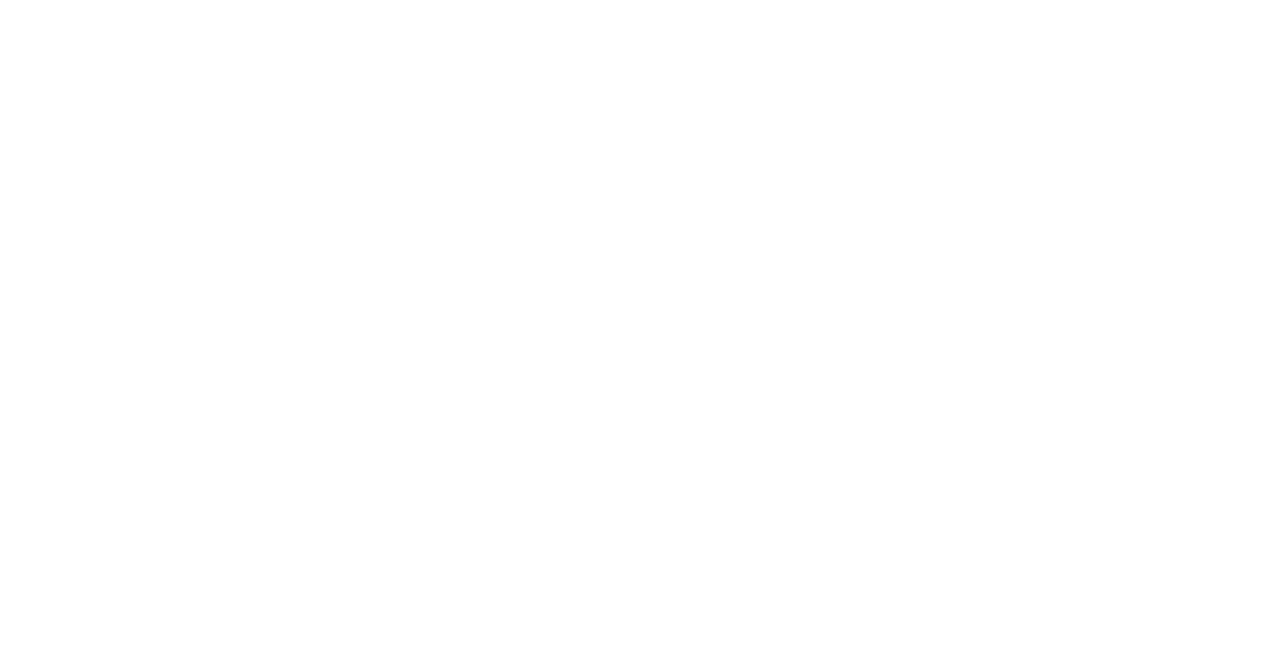
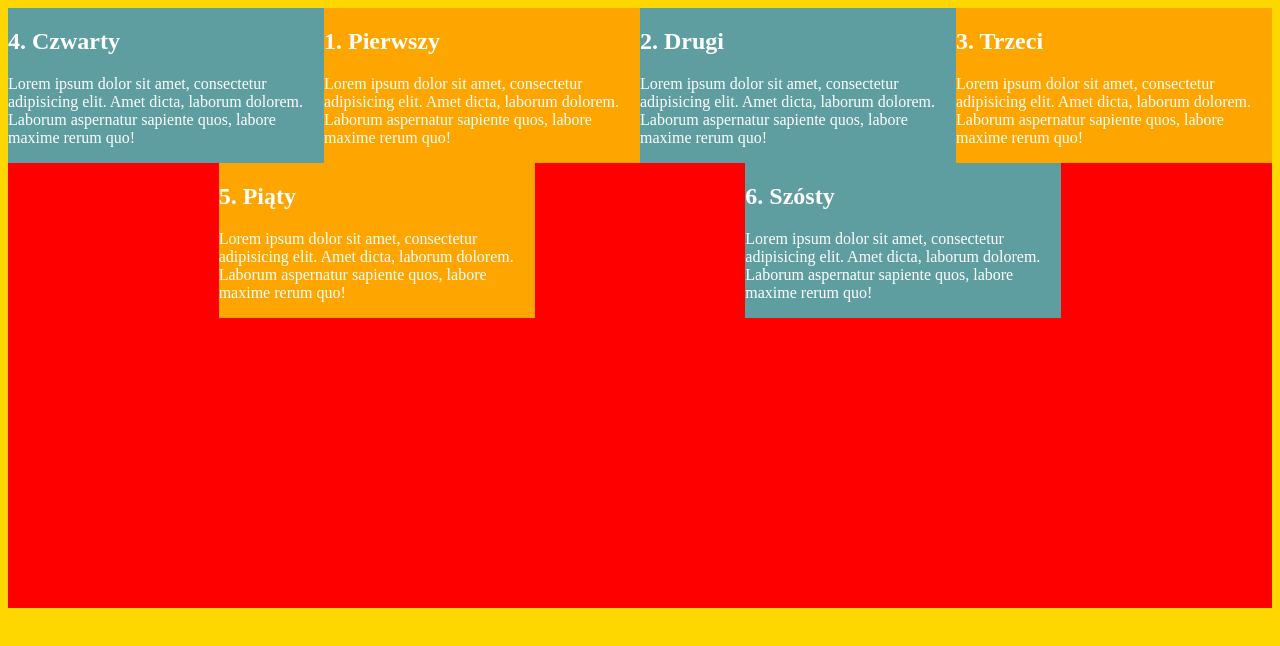
Before and after one commit to anna-the-bassoonist/css-przyklady, a plain HTML site: page 6-flexbox/index.html in a window 1280 px wide. Drawn offline with Linux system fonts and the light colour scheme.

Commit message:
flex-grow

```diff
--- a/6-flexbox/index.html
+++ b/6-flexbox/index.html
@@ -1,11 +1,39 @@
 <!DOCTYPE html>
 <html lang="en">
+
 <head>
     <meta charset="UTF-8">
     <title>Document</title>
     <link rel="stylesheet" href="style.css">
 </head>
+
 <body>
+    <section id="container">
+        <article class="flex-item">
+            <h2>1. Pierwszy</h2>
+            <p>Lorem ipsum dolor sit amet, consectetur adipisicing elit. Amet dicta, laborum dolorem. Laborum aspernatur sapiente quos, labore maxime rerum quo!</p>
+        </article>
+        <article class="flex-item">
+            <h2>2. Drugi</h2>
+            <p>Lorem ipsum dolor sit amet, consectetur adipisicing elit. Amet dicta, laborum dolorem. Laborum aspernatur sapiente quos, labore maxime rerum quo!</p>
+        </article>
+        <article class="flex-item">
+            <h2>3. Trzeci</h2>
+            <p>Lorem ipsum dolor sit amet, consectetur adipisicing elit. Amet dicta, laborum dolorem. Laborum aspernatur sapiente quos, labore maxime rerum quo!</p>
+        </article>
+        <article id="ordered-item" class="flex-item">
+            <h2>4. Czwarty</h2>
+            <p>Lorem ipsum dolor sit amet, consectetur adipisicing elit. Amet dicta, laborum dolorem. Laborum aspernatur sapiente quos, labore maxime rerum quo!</p>
+        </article>
+        <article class="flex-item">
+            <h2>5. Piąty</h2>
+            <p>Lorem ipsum dolor sit amet, consectetur adipisicing elit. Amet dicta, laborum dolorem. Laborum aspernatur sapiente quos, labore maxime rerum quo!</p>
+        </article>
+        <article class="flex-item">
+            <h2>6. Szósty</h2>
+            <p>Lorem ipsum dolor sit amet, consectetur adipisicing elit. Amet dicta, laborum dolorem. Laborum aspernatur sapiente quos, labore maxime rerum quo!</p>
+        </article>
+    </section>
+</body>
 
-</body>
 </html>
--- a/6-flexbox/style.css
+++ b/6-flexbox/style.css
@@ -0,0 +1,35 @@
+body {
+    background-color: gold;
+}
+
+.flex-item {
+    color: #fff;
+    background-color: orange;
+    flex-basis: 25%;
+    /*    flex-basis ustawiamy kiedy ustawiamy flex-wrap*/
+}
+
+.flex-item:nth-last-of-type(odd) {
+    background-color: cadetblue;
+}
+
+/*zeby nam flex dzialal ustawiamy:display:flex;*/
+
+#container {
+    display: flex;
+    background-color: red;
+    flex-direction: row;
+    /*  flex-wrap ma sens kiedy ustawiamy flex-basis, zawijamy rzeczy.
+    flex-wrap: wrap-reverse: zawija text w odwrotną stronę*/
+    flex-wrap: wrap;
+    justify-content: space-evenly;
+    height: 600px;
+/*    przypina na dole:align-items: flex-end;*/
+    align-items: center;
+    align-content: flex-start;
+
+}
+
+#ordered-item {
+    order: -1;
+}
```
